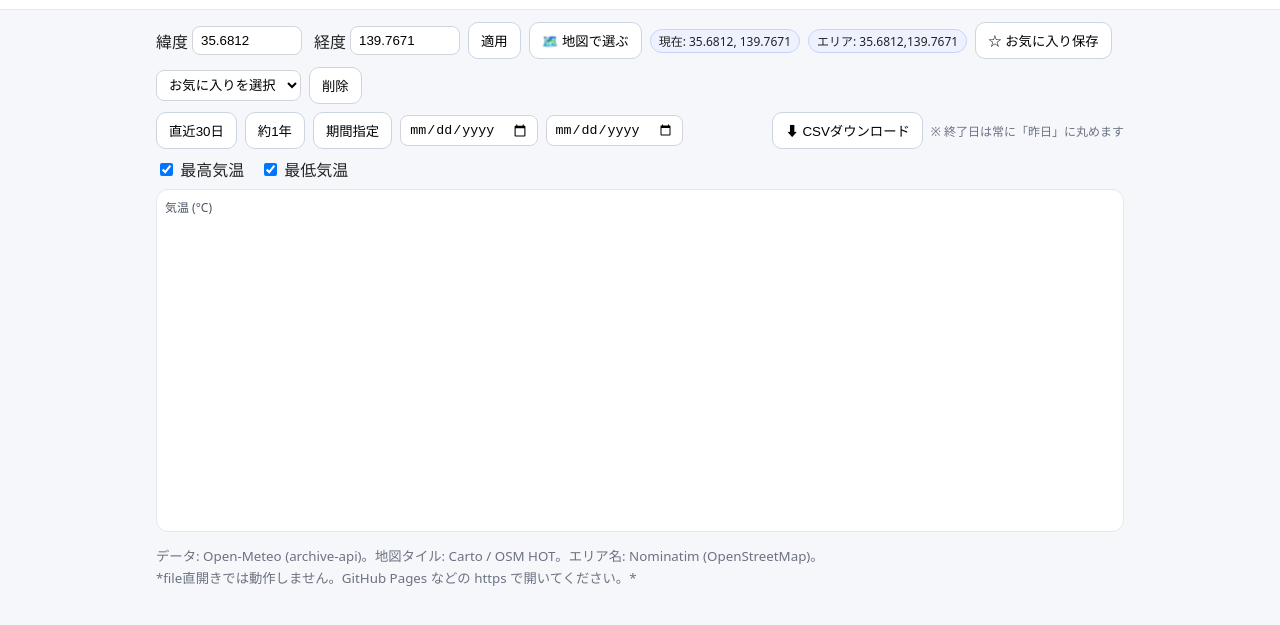
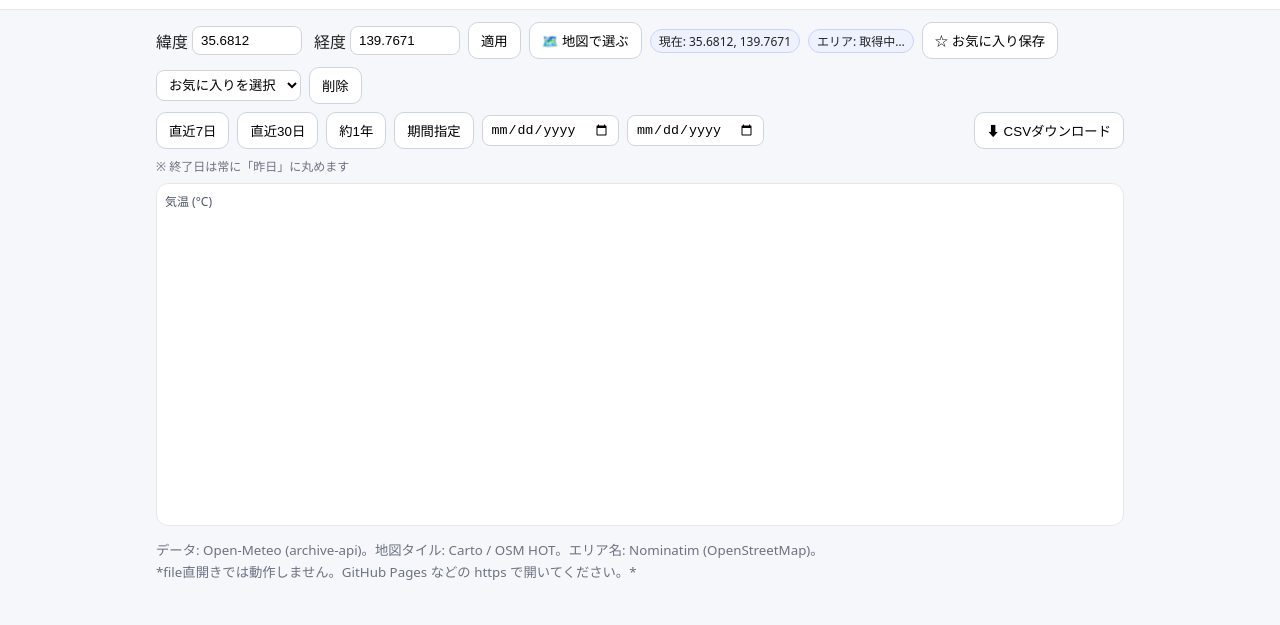
Before and after one commit to ricesan7/weather-app, a plain HTML site: page weather_timeseries_no_cities_csvmoved1.html in a window 1280 px wide. Shown: the part 39-664 px from the top of the page. Drawn offline with nearby package versions, Linux system fonts and the light colour scheme; no server answers.

Commit message:
Update weather_timeseries_no_cities_csvmoved1.html

```diff
--- a/weather_timeseries_no_cities_csvmoved1.html
+++ b/weather_timeseries_no_cities_csvmoved1.html
@@ -55,8 +55,9 @@ main{padding:12px 16px;max-width:1000px;margin:0 auto}
     <div class="spacer"></div>
   </section>
 
-  <!-- 下段：期間選択（右端にCSV） -->
+  <!-- 下段：期間選択（新しく直近7日ボタン追加済み） -->
   <section class="controls">
+    <button data-range="7">直近7日</button>
     <button data-range="30">直近30日</button>
     <button data-range="400">約1年</button>
     <button id="customRangeBtn">期間指定</button>
@@ -65,11 +66,6 @@ main{padding:12px 16px;max-width:1000px;margin:0 auto}
     <div class="spacer"></div>
     <button id="csvBtn">⬇ CSVダウンロード</button>
     <span class="small">※ 終了日は常に「昨日」に丸めます</span>
-  </section>
-
-  <section class="legend">
-    <label><input id="showMax" type="checkbox" checked> 最高気温</label>
-    <label><input id="showMin" type="checkbox" checked> 最低気温</label>
   </section>
 
   <section class="chart-wrap">
```
